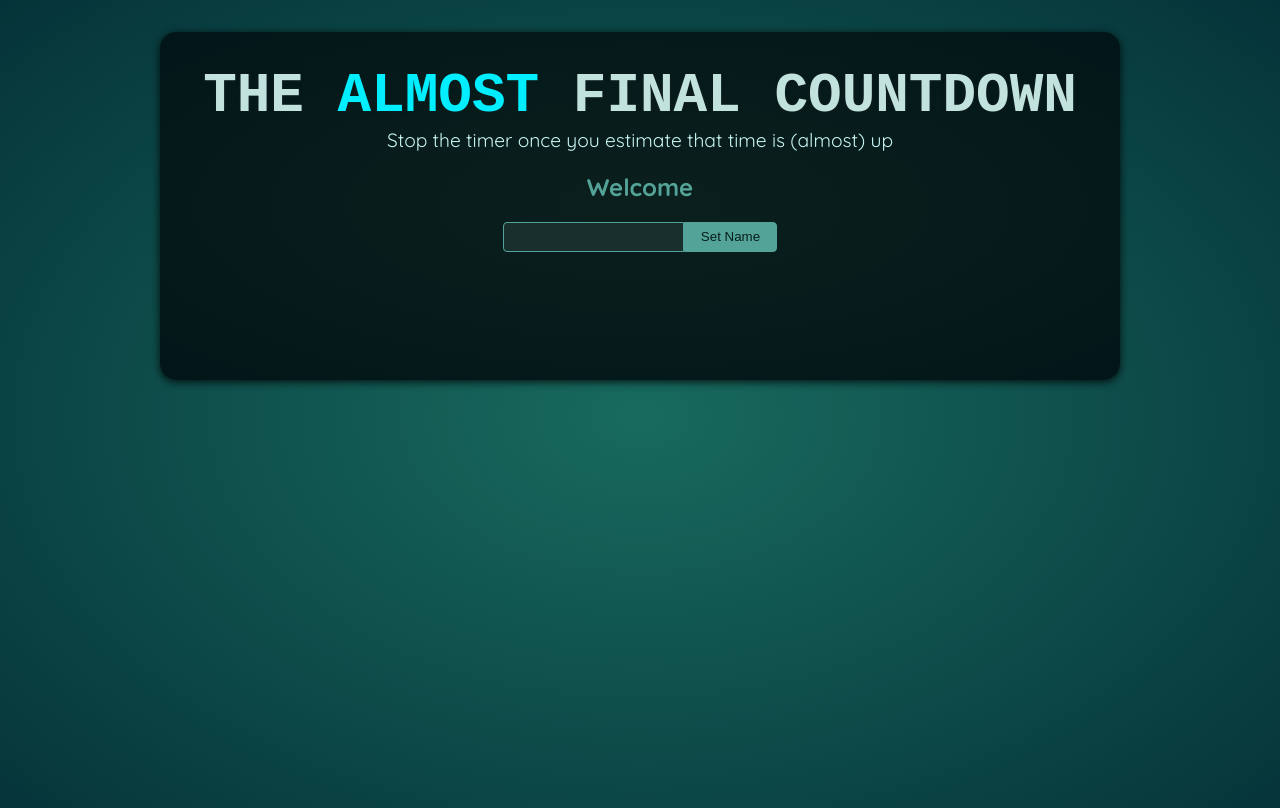
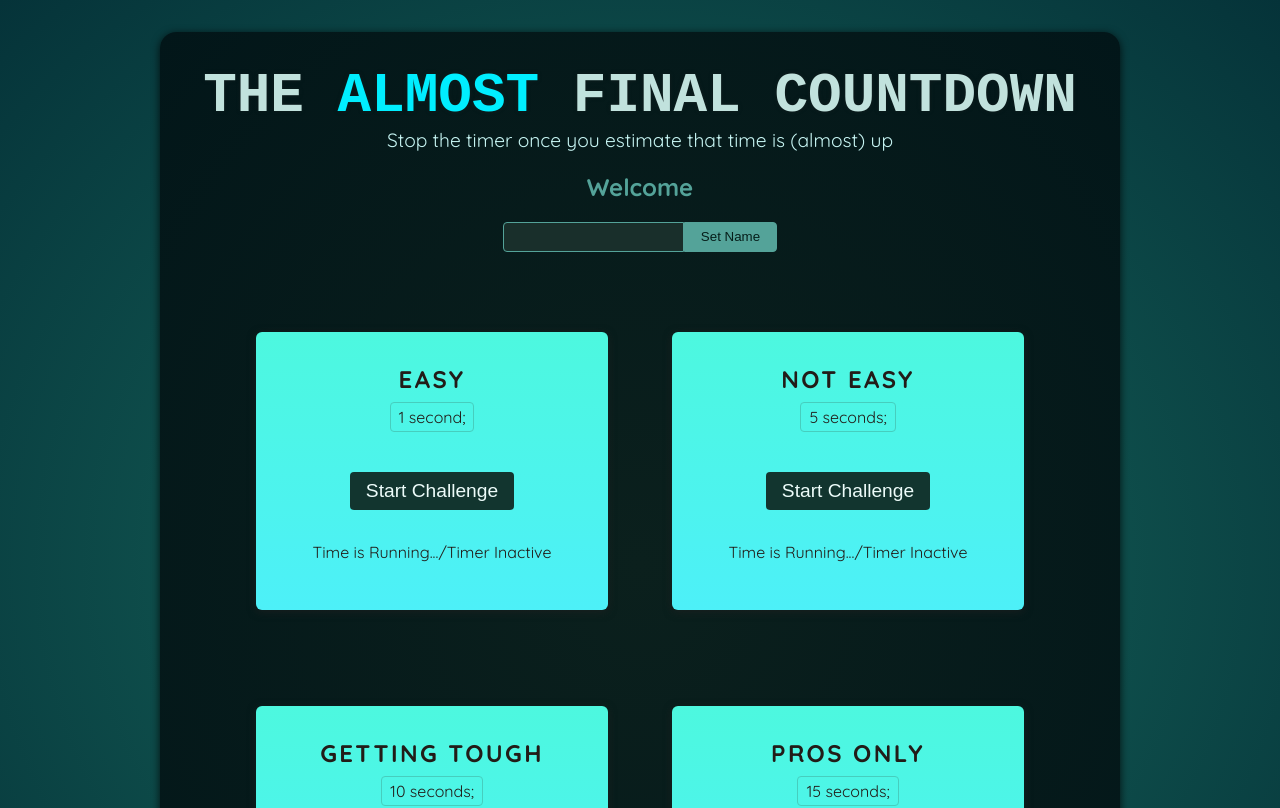
Before and after one commit to SomneelMaity/Final_Countdown, a React (Vite) app in the folder final_countdown_game/: page / in a window 1280 px wide. Shown: the top 808 px of the page. Built offline with nearby package versions, Linux system fonts and the light colour scheme; a web font is replaced by a local one.

Commit message:
Adding Changes to the project

```diff
--- a/final_countdown_game/src/App.jsx
+++ b/final_countdown_game/src/App.jsx
@@ -1,10 +1,16 @@
 import Player from './components/Player.jsx';
+import TimerChallenge from './components/TimerChallenge.jsx';
 
 function App() {
   return (
     <>
       <Player />
-      <div id="challenges"></div>
+      <div id="challenges">
+        <TimerChallenge title="Easy" targetTime={1} />
+        <TimerChallenge title="Not Easy" targetTime={5} />
+        <TimerChallenge title="Getting Tough" targetTime={10} />
+        <TimerChallenge title="Pros Only" targetTime={15} />
+      </div>
     </>
   );
 }
--- /dev/null
+++ b/final_countdown_game/src/components/TimerChallenge.jsx
@@ -0,0 +1,16 @@
+export default function TimerChallenge({title, targetTime}) {
+  return <section className="challenge">
+    <h2>{title}</h2>
+    <p className="challenge-time">
+        {targetTime} second{targetTime > 1 ? "s" : ""};
+    </p>
+    <p>
+        <button>
+            Start Challenge
+        </button>
+    </p>
+    <p className="">
+        Time is Running.../Timer Inactive
+    </p>
+  </section>;
+}
```
